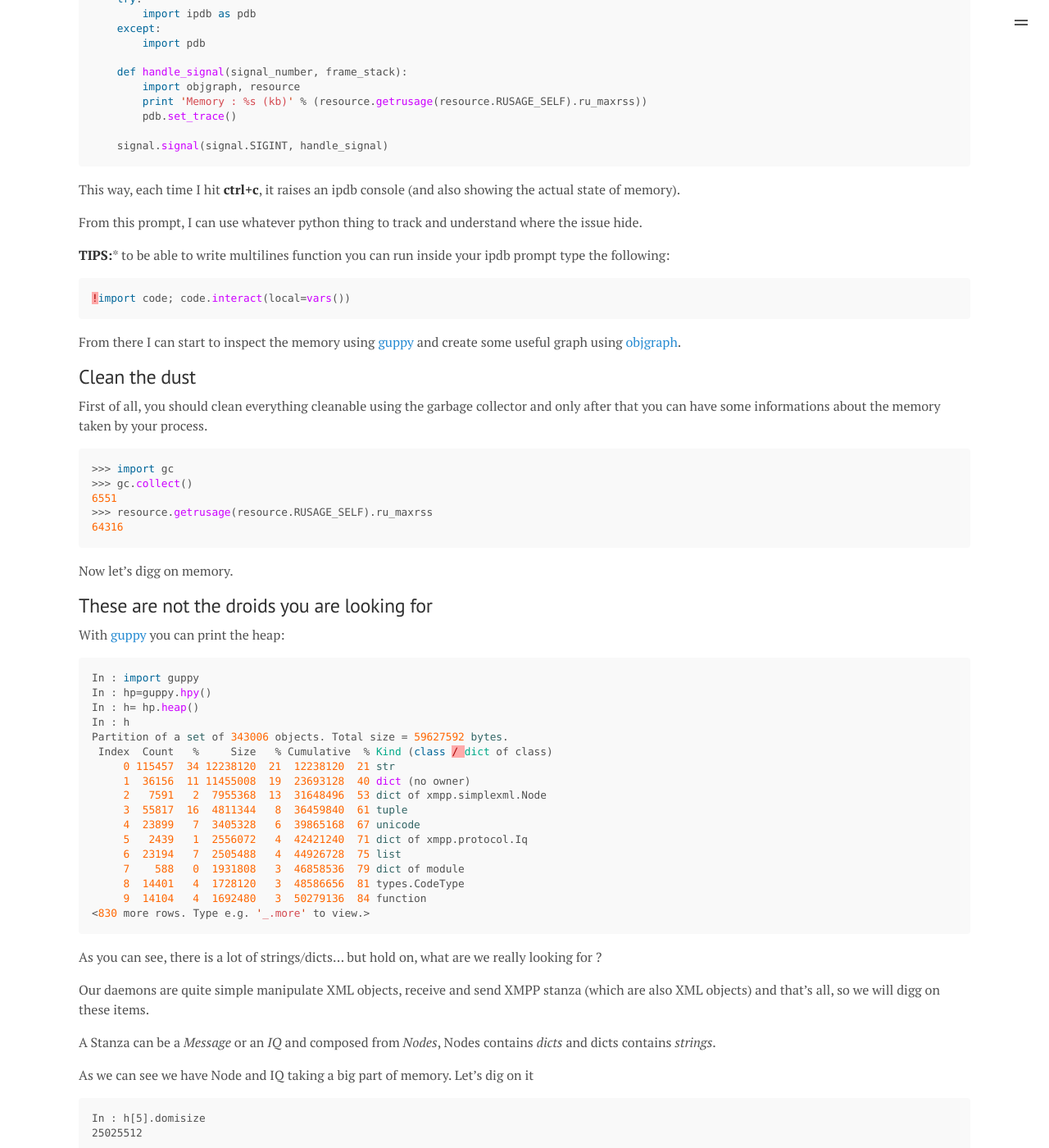
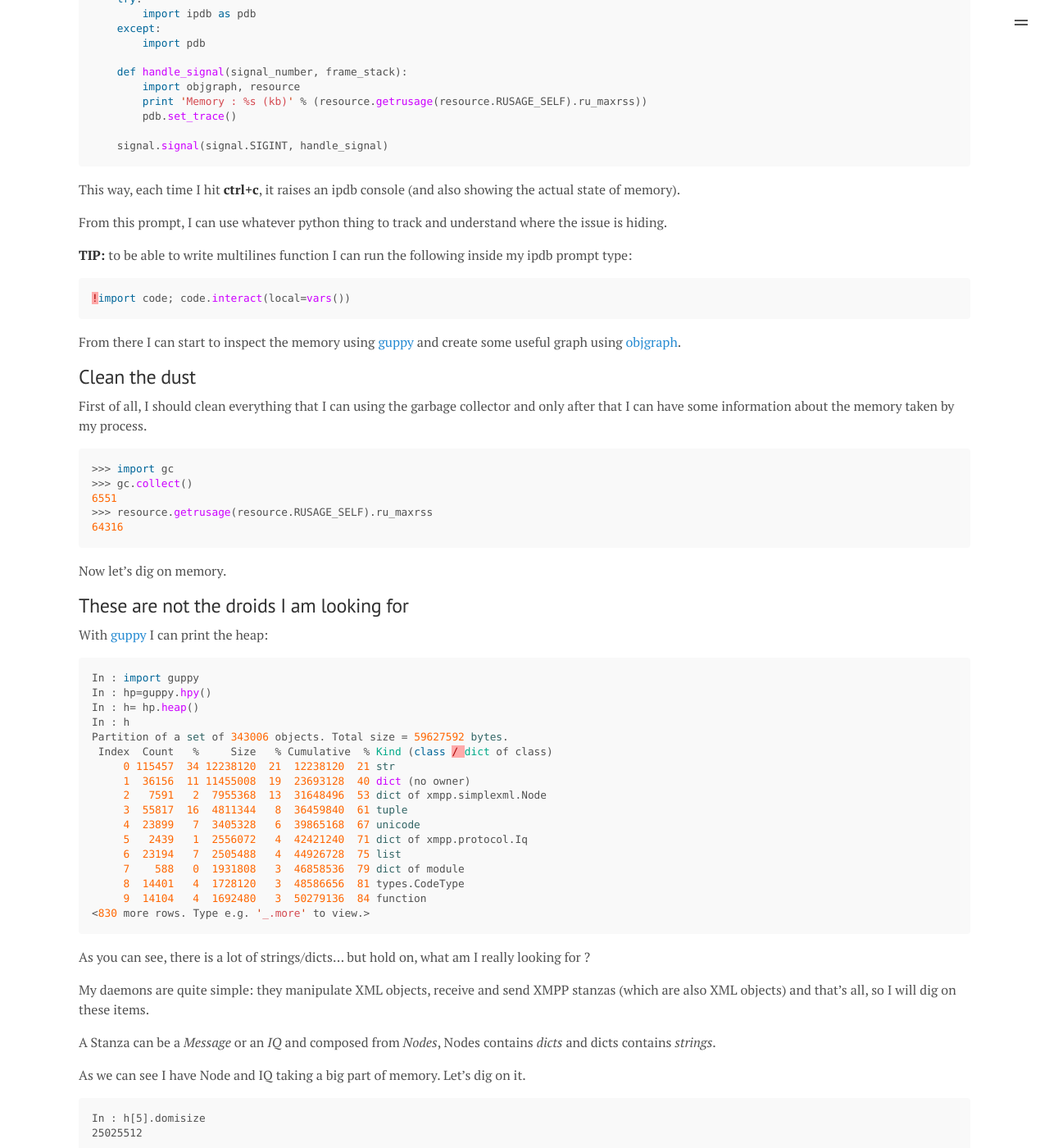
Before and after one commit to CyrilPeponnet/cyrilpeponnet.github.com, a Jekyll site: the page built from _posts/2014-09-18-diving-into-python-memory.md, in a window 1280 px wide and 1400 px high, scrolled down 870 px. Shown: the whole window at 82% size. Built offline with Jekyll 4.4.1, drawn with Linux system fonts in a browser that asks for light colours; Markdown is read by kramdown in place of the engine named in the settings; some of the changed text lies outside the part shown.

Commit message:
style
put first person everywhere, fix mistakes

````diff
--- a/_posts/2014-09-18-diving-into-python-memory.md
+++ b/_posts/2014-09-18-diving-into-python-memory.md
@@ -49,9 +49,9 @@
 
 This way, each time I hit **ctrl+c**, it raises an ipdb console (and also showing the actual state of memory).
 
-From this prompt, I can use whatever python thing to track and understand where the issue hide.
+From this prompt, I can use whatever python thing to track and understand where the issue is hiding.
 
-**TIPS:*** to be able to write multilines function you can run inside your ipdb prompt type the following:
+**TIP:** to be able to write multilines function I can run the following inside my ipdb prompt type:
 
 ``` python
 !import code; code.interact(local=vars())
@@ -61,7 +61,7 @@
 
 ## Clean the dust
 
-First of all, you should clean everything cleanable using the garbage collector and only after that you can have some informations about the memory taken by your process.
+First of all, I should clean everything that I can using the garbage collector and only after that I can have some information about the memory taken by my process.
 
 ```python
 >>> import gc
@@ -70,11 +70,11 @@
 >>> resource.getrusage(resource.RUSAGE_SELF).ru_maxrss
 64316
 ```
-Now let’s digg on memory.
+Now let’s dig on memory.
 
-## These are not the droids you are looking for
+## These are not the droids I am looking for
 
-With [guppy](http://guppy-pe.sourceforge.net) you can print the heap:
+With [guppy](http://guppy-pe.sourceforge.net) I can print the heap:
 
 ```python
 In : import guppy
@@ -96,19 +96,19 @@
 <830 more rows. Type e.g. '_.more' to view.>
 ```
 
-As you can see, there is a lot of strings/dicts... but hold on, what are we really looking for ?
+As you can see, there is a lot of strings/dicts... but hold on, what am I really looking for ?
 
-Our daemons are quite simple manipulate XML objects, receive and send XMPP stanza (which are also XML objects) and that's all, so we will digg on these items.
+My daemons are quite simple: they manipulate XML objects, receive and send XMPP stanzas (which are also XML objects) and that's all, so I will dig on these items.
 
 A Stanza can be a *Message* or an *IQ* and composed from *Nodes*, Nodes contains *dicts* and dicts contains *strings*.
 
-As we can see we have Node and IQ taking a big part of memory. Let’s dig on it
+As we can see I have Node and IQ taking a big part of memory. Let’s dig on it.
 
 ```
 In : h[5].domisize
 25025512
 ```
-It seems we have 25MB of IQ stored in memory, this is huge ! (We do not keep an sort of history)
+It seems we have 25MB of IQ stored in memory, this is huge ! (We do not keep any sort of history)
 
 ```
 In : h[5].byid
@@ -127,9 +127,9 @@
 <2429 more rows. Type e.g. '_.more' to view.>
 ```
 
-2500 object of size 1048, interresting… Let’s use [objgraph](http://mg.pov.lt/objgraph/) now to get more information about relationship
+2500 object of size 1048, interesting… Let’s use [objgraph](http://mg.pov.lt/objgraph/) now to get more information about relationships.
 
-With [objgraph](http://mg.pov.lt/objgraph/) you can walk through object types like this:
+With [objgraph](http://mg.pov.lt/objgraph/) I can walk through object types like this:
 
 ```python
 import objgraph
@@ -146,7 +146,7 @@
 builtin_function_or_method 1759
 ```
 
-So here we can see that we have a lot of Iq objects as we saw previously. Let’s see what are they:
+So here we can see that I have a lot of Iq objects as we saw previously. Let’s see what they are:
 
 ```python
 In: for iq in objgraph.by_type('Iq'): print iq
@@ -201,7 +201,7 @@
 </p>
 
 
-This is interesting… but wait we also have a bunch of Message hanging (Message is a type of IQ). Let’s see what’s behind and if it’s related to the previous one:
+This is interesting… but wait, I also have a bunch of Messages hanging (Message is a type of IQ). Let’s see what’s behind and if it’s related to the previous one:
 
 ```python
 In : objgraph.show_backrefs(objgraph.by_type('Message')[:5],max_depth=8, filename="/vagrant/g.png")
@@ -281,7 +281,7 @@
 In: del items
 ```
 
-**Note:** before generating graph you must del every intermediate values (topNodes….) as they could appear in the graph also...
+**Note:** before generating graph I must delete every intermediate values (topNodes….) as they could appear in the graph also...
 
 Now generate the chain of back references:
 
````
Also changed, not shown: other parts of _posts/2014-09-18-diving-into-python-memory.md (+20 -18 lines).
